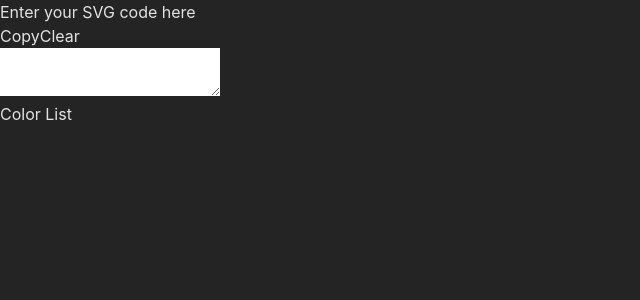
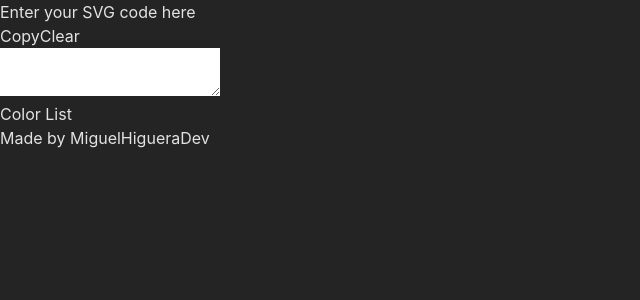
Before and after one commit to MiguelHigueraDev/svg-painter, a React (Vite) app: page / in a window 1280 px wide. Shown: the top 300 px of the page, without its empty margins (0-640 px from the left). Built offline with nearby package versions, Linux system fonts and the light colour scheme.

Commit message:
add credits

```diff
--- a/src/App.tsx
+++ b/src/App.tsx
@@ -5,7 +5,7 @@ import SVGInput from './components/SVGInput';
 import SVGRender from './components/SVGRender';
 
 function App() {
-  const [svgInput, setSvgInput] = useState("");
+  const [svgInput, setSvgInput] = useState('');
 
   const handleInputChange = (e: React.ChangeEvent<HTMLTextAreaElement>) => {
     setSvgInput(e.target.value);
@@ -18,18 +18,32 @@ function App() {
   };
 
   const handleClearInput = () => {
-    setSvgInput("");
+    setSvgInput('');
   };
 
   return (
     <div className="flex gap-10 p-4 h-screen w-screen items-center justify-center">
       <div className="w-1/3 flex flex-col gap-14 max-w-[600px]">
-        <SVGInput svgInput={svgInput} onChange={handleInputChange} onClear={handleClearInput} />
+        <SVGInput
+          svgInput={svgInput}
+          onChange={handleInputChange}
+          onClear={handleClearInput}
+        />
         <ColorList svgInput={svgInput} onChange={handleColorChange} />
       </div>
       <div className="w-1/3">
         <SVGRender svgInput={svgInput} />
       </div>
+      <p className="fixed bottom-3 left-3">
+        Made by{' '}
+        <a
+          className="hover:text-purple-400"
+          target="_blank"
+          href="https://github.com/miguelhigueradev"
+        >
+          MiguelHigueraDev
+        </a>
+      </p>
     </div>
   );
 }
```
